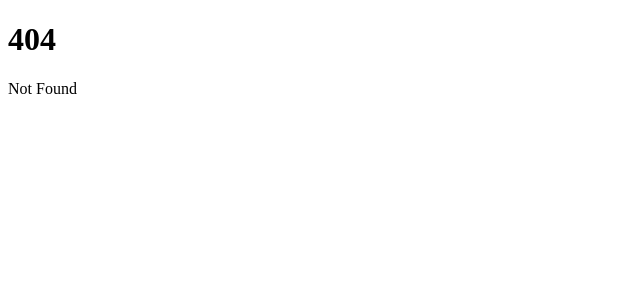
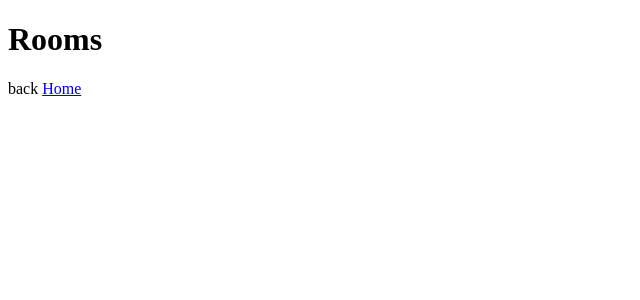
Before and after one commit to sparrowsl/brainbuddy, a SvelteKit app: page /rooms in a window 1280 px wide. Before the commit this address had no page. Shown: the top 300 px of the page, without its empty margins (0-640 px from the left). Built offline with nearby package versions, Linux system fonts and the light colour scheme.

Commit message:
add dynamic room page

```diff
--- a/src/routes/+page.svelte
+++ b/src/routes/+page.svelte
@@ -1,2 +1,2 @@
 <h1>Welcome to SvelteKit</h1>
-<p>Visit <a href="https://kit.svelte.dev">kit.svelte.dev</a> to read the documentation</p>
+<p>Visit <a href="/rooms">Rooms</a> to see all rooms</p>
--- /dev/null
+++ b/src/routes/rooms/+page.svelte
@@ -0,0 +1,2 @@
+<h1>Rooms</h1>
+<p>back <a href="/">Home</a></p>
--- /dev/null
+++ b/src/routes/rooms/[room_id]/+page.svelte
@@ -0,0 +1,5 @@
+<script>
+	import { page } from "$app/stores";
+</script>
+
+<h1>Room: {$page.params?.room_id}</h1>
```
